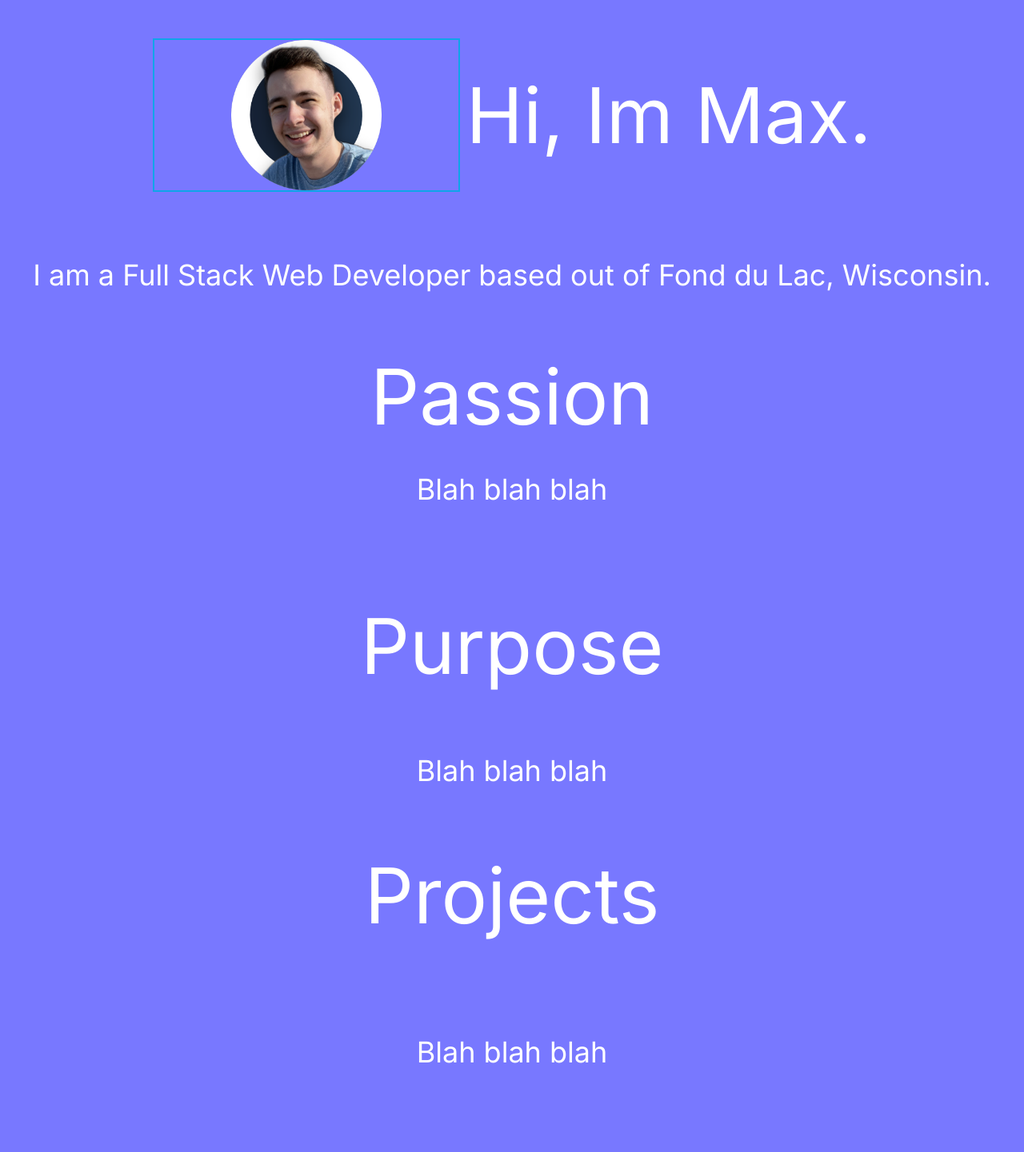
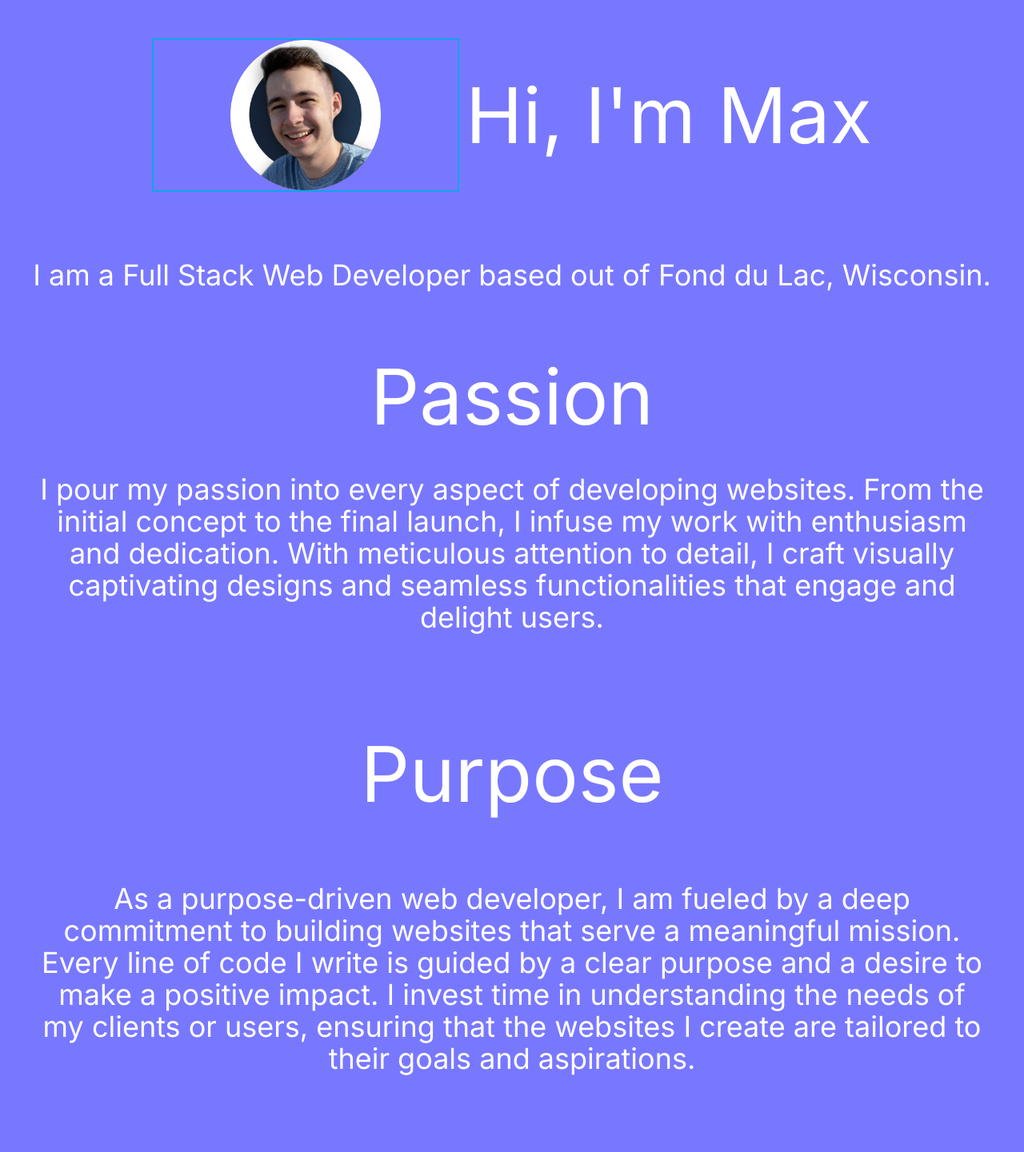
Before and after one commit to MaxHolzmann/portfolio, a Next.js app: page / in a window 1280 px wide. Shown: the top 1441 px of the page at 80% size. Built offline with nearby package versions, Linux system fonts and the light colour scheme.

Commit message:
replaces filler texts and makes a text object instead of hard coding text in

```diff
--- a/app/page.js
+++ b/app/page.js
@@ -42,6 +42,17 @@ export default function Home() {
     document.body.style.backgroundColor = backgroundColor;
   }, [scrollPosition]);
 
+
+  const allText = {
+   "headerText": "Hi, I'm Max",
+   "headerDescription": "I am a Full Stack Web Developer based out of Fond du Lac, Wisconsin.",
+   "sectionOneHeader": "Passion",
+   "sectionOneText": "I pour my passion into every aspect of developing websites. From the initial concept to the final launch, I infuse my work with enthusiasm and dedication. With meticulous attention to detail, I craft visually captivating designs and seamless functionalities that engage and delight users.",
+   "sectionTwoHeader": "Purpose",
+   "sectionTwoText": "As a purpose-driven web developer, I am fueled by a deep commitment to building websites that serve a meaningful mission. Every line of code I write is guided by a clear purpose and a desire to make a positive impact.  I invest time in understanding the needs of my clients or users, ensuring that the websites I create are tailored to their goals and aspirations.",
+   "sectionThreeHeader": "Projects",
+   "sectionThreeText": "Showcasing projects",
+  }
 /*
 TODO:
 Add divs for each text block to handle padding / margin between each instead of applying margin to each text item
@@ -63,13 +74,13 @@ Potentially change opacity of scroll and change background
           ></img>
 
           <h1 data-aos='fade-left' className='text-8xl text-center'>
-            Hi, Im Max.
+           {allText.headerText}
           </h1>
         </div>
 
         <div className='flex flex-col items-center justify-center gap-2 p-4'>
           <h2 data-aos='fade-up' className='p-5 text-4xl text-center'>
-            I am a Full Stack Web Developer based out of Fond du Lac, Wisconsin.
+            {allText.headerDescription}
           </h2>
         </div>
       </main>
@@ -80,11 +91,11 @@ Potentially change opacity of scroll and change background
           data-aos-anchor-placement='top-center'
           className='text-8xl text-center'
         >
-          Passion
+          {allText.sectionOneHeader}
         </h1>
 
         <h2 data-aos='fade-up' data-aos-anchor-placement='top-center' className='py-10 text-4xl text-center'>
-        Blah blah blah
+        {allText.sectionOneText}
           </h2>
 
         <h1
@@ -92,11 +103,11 @@ Potentially change opacity of scroll and change background
           data-aos-anchor-placement='top-center'
           className='text-8xl text-center py-20'
         >
-          Purpose
+          {allText.sectionTwoHeader}
         </h1>
 
         <h2 data-aos='fade-up' data-aos-anchor-placement='top-center' className='text-4xl text-center'>
-        Blah blah blah
+       {allText.sectionTwoText}
           </h2>
 
 
@@ -106,11 +117,11 @@ Potentially change opacity of scroll and change background
           data-aos-anchor-placement='top-center'
           className='py-20 text-8xl text-center'
         >
-          Projects
+          {allText.sectionThreeHeader}
         </h1>
 
         <h2 data-aos='fade-up' data-aos-anchor-placement='top-center' className='py-10 text-4xl text-center'>
-        Blah blah blah
+        {allText.sectionThreeText}
           </h2>
 
       </div>
```
